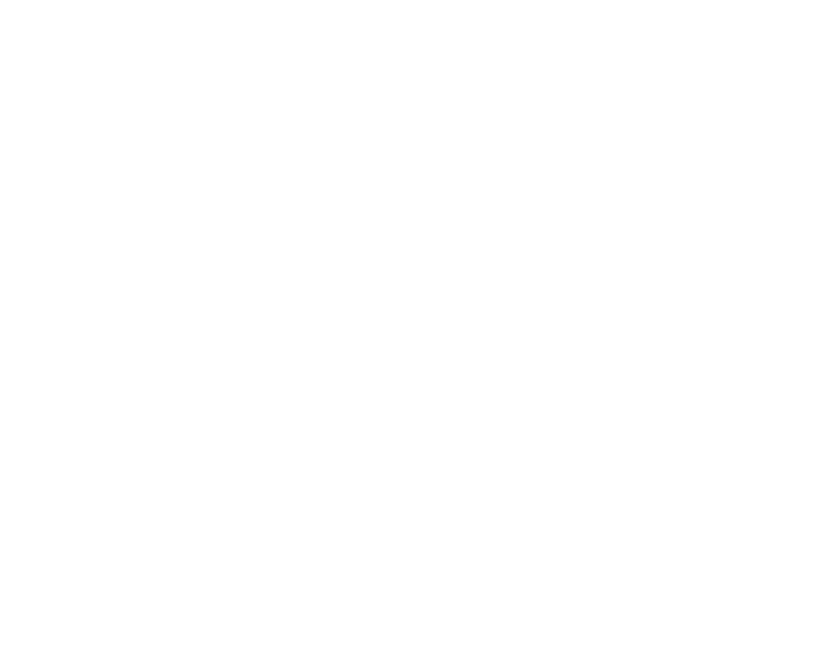
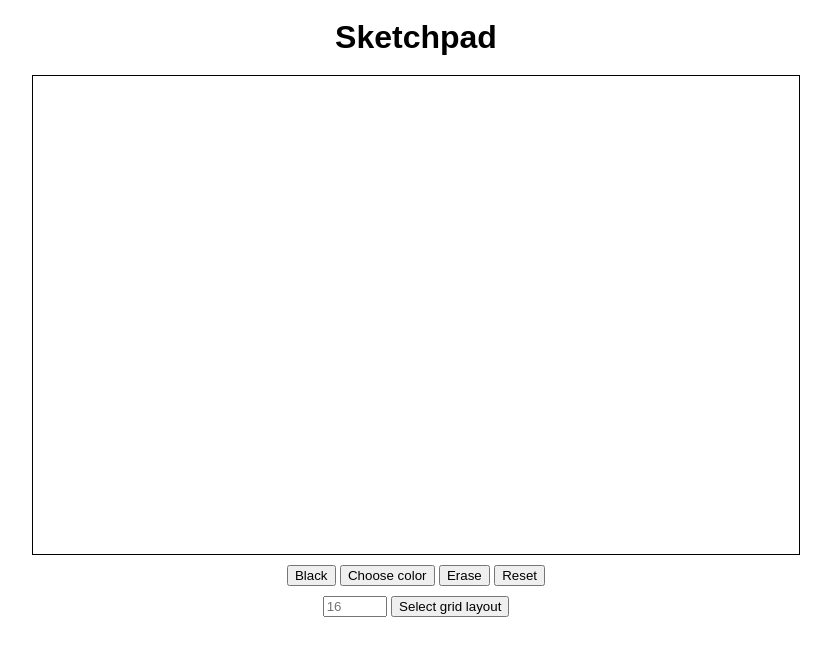
Before and after one commit to BelalKhaleel/Etch-a-Sketch-TOP, a plain HTML site: page index.html in a window 1280 px wide. Shown: the whole page, without its empty margins (224-1055 px from the left). Drawn offline with Linux system fonts and the light colour scheme.

Commit message:
Add reset.css & make initial layout of page

```diff
--- a/index.html
+++ b/index.html
@@ -1,13 +1,27 @@
 <!DOCTYPE html>
 <html lang="en">
-<head>
-    <meta charset="UTF-8">
-    <meta name="viewport" content="width=device-width, initial-scale=1.0">
-    <link ref="stylesheet" href="style.css">
-    <script src="script.js" defer></script>
+  <head>
+    <meta charset="UTF-8" />
+    <meta name="viewport" content="width=device-width, initial-scale=1.0" />
+    <link rel="stylesheet" href="reset.css" media="screen" />
+    <link rel="stylesheet" href="style.css" media="screen" />
+    <script src="script.js"></script>
     <title>Document</title>
-</head>
-<body>
-
-</body>
+  </head>
+  <body>
+    <h1>Sketchpad</h1>
+    <div class="container">
+      <div class="board"></div>
+      <div class="buttons">
+        <button class="black" type="button">Black</button>
+        <button class="choose-color" type="button">Choose color</button>
+        <button class="Erase" type="button">Erase</button>
+        <button class="reset" type="button">Reset</button>
+      </div>
+      <div class="choose-num-of-squares">
+        <input type="number" min="2" max="100" placeholder="16">
+        <button class="choose-grid">Select grid layout</button>
+      </div>
+    </div>
+  </body>
 </html>
--- /dev/null
+++ b/reset.css
@@ -0,0 +1,48 @@
+/* http://meyerweb.com/eric/tools/css/reset/
+   v2.0 | 20110126
+   License: none (public domain)
+*/
+
+html, body, div, span, applet, object, iframe,
+h1, h2, h3, h4, h5, h6, p, blockquote, pre,
+a, abbr, acronym, address, big, cite, code,
+del, dfn, em, img, ins, kbd, q, s, samp,
+small, strike, strong, sub, sup, tt, var,
+b, u, i, center,
+dl, dt, dd, ol, ul, li,
+fieldset, form, label, legend,
+table, caption, tbody, tfoot, thead, tr, th, td,
+article, aside, canvas, details, embed,
+figure, figcaption, footer, header, hgroup,
+menu, nav, output, ruby, section, summary,
+time, mark, audio, video {
+	margin: 0;
+	padding: 0;
+	border: 0;
+	font-size: 100%;
+	font: inherit;
+	vertical-align: baseline;
+}
+/* HTML5 display-role reset for older browsers */
+article, aside, details, figcaption, figure,
+footer, header, hgroup, menu, nav, section {
+	display: block;
+}
+body {
+	line-height: 1;
+}
+ol, ul {
+	list-style: none;
+}
+blockquote, q {
+	quotes: none;
+}
+blockquote:before, blockquote:after,
+q:before, q:after {
+	content: '';
+	content: none;
+}
+table {
+	border-collapse: collapse;
+	border-spacing: 0;
+}
--- a/style.css
+++ b/style.css
@@ -0,0 +1,39 @@
+*,
+*::before,
+*::after {
+  box-sizing: border-box;
+}
+
+body {
+  margin: 0;
+  font-family: Arial, Helvetica, sans-serif;
+  /* width: 100vw;
+  height: 100vh; */
+}
+
+h1 {
+  display: block;
+  font-size: 2em;
+  margin-top: 0.67em;
+  margin-bottom: 0.67em;
+  margin-left: 0;
+  margin-right: 0;
+  font-weight: bold;
+  text-align: center;
+}
+
+.container {
+  /* width: 100%;
+  height: 100%; */
+  display: flex;
+  flex-direction: column;
+  /* justify-content: center; */
+  align-items: center;
+  gap: 10px;
+}
+
+.board {
+  width: 60vw;
+  height: 60vh;
+  border: solid 1px black;
+}
```
